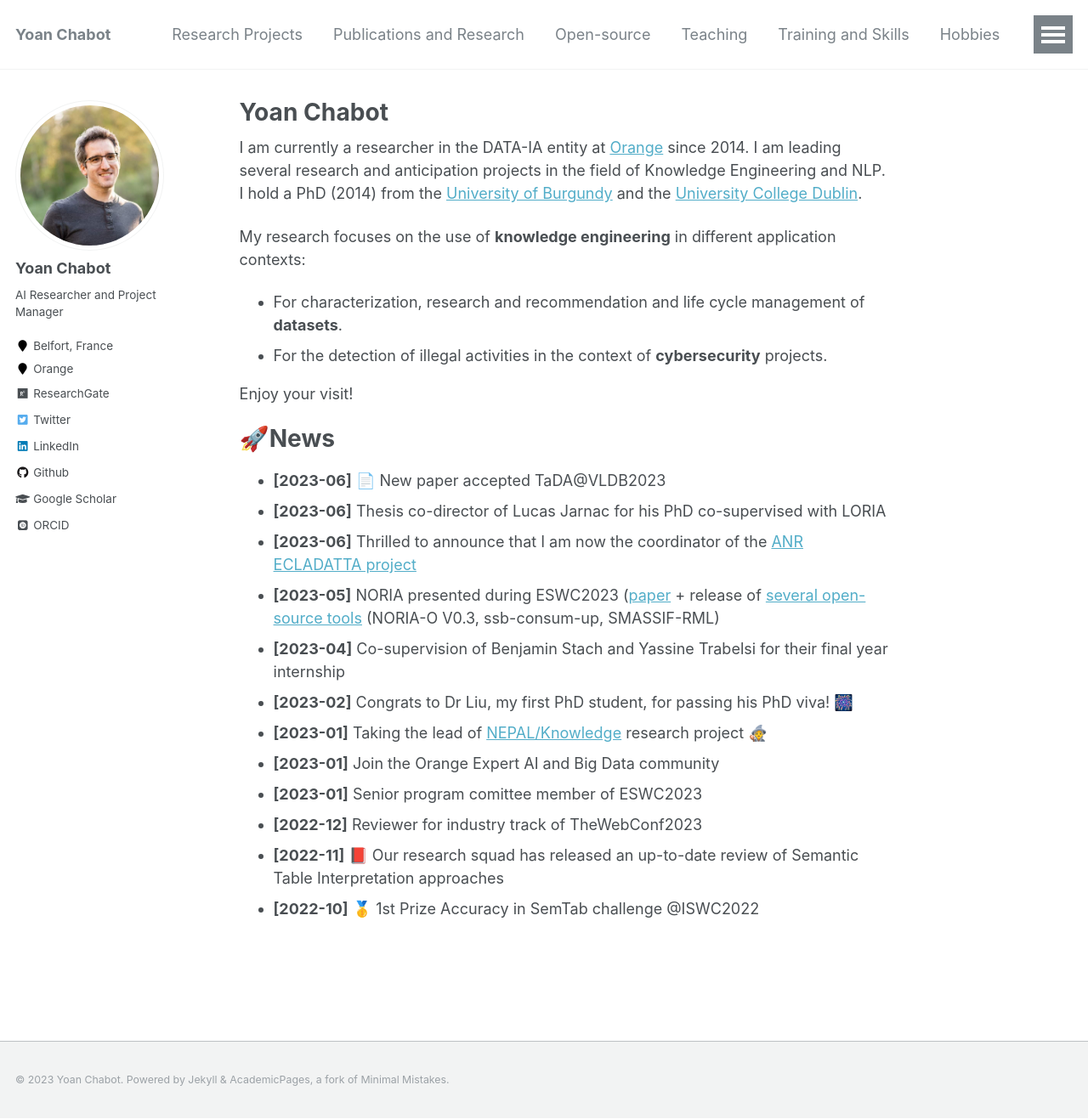
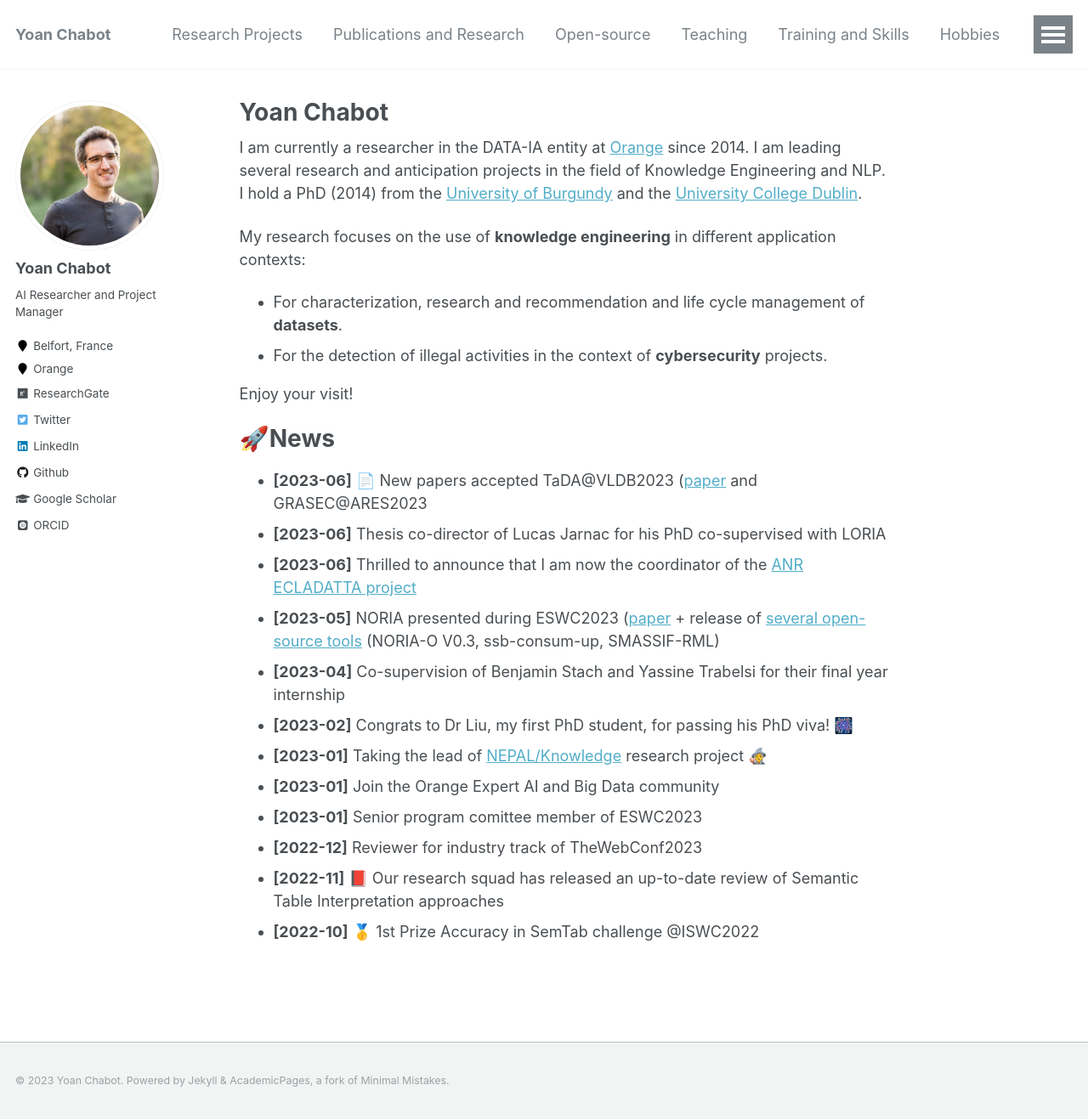
Before and after one commit to yoanchabot/yoanchabot.github.io, a Jekyll site: the page built from _pages/about.md, in a window 1280 px wide and 1317 px high. Shown: the whole window at 85% size. Built offline with Jekyll 4.4.1, drawn with Linux system fonts in a browser that asks for light colours; some web fonts are replaced.

Commit message:
Update about.md

```diff
--- a/_pages/about.md
+++ b/_pages/about.md
@@ -19,7 +19,7 @@ My research focuses on the use of **knowledge engineering** in different applica
 Enjoy your visit!
 
 # 🚀News
-* **[2023-06]** 📄 New paper accepted TaDA@VLDB2023
+* **[2023-06]** 📄 New papers accepted TaDA@VLDB2023 ([paper](https://yoanchabot.github.io/publications.html#vldb_2023) and GRASEC@ARES2023
 * **[2023-06]** Thesis co-director of Lucas Jarnac for his PhD co-supervised with LORIA
 * **[2023-06]** Thrilled to announce that I am now the coordinator of the [ANR ECLADATTA project](https://yoanchabot.github.io/research.html#ecladatta)
 * **[2023-05]** NORIA presented during ESWC2023 ([paper](https://yoanchabot.github.io/publications.html#eswc_2023_a) + release of [several open-source tools](https://yoanchabot.github.io/code.html) (NORIA-O V0.3, ssb-consum-up, SMASSIF-RML)
```
